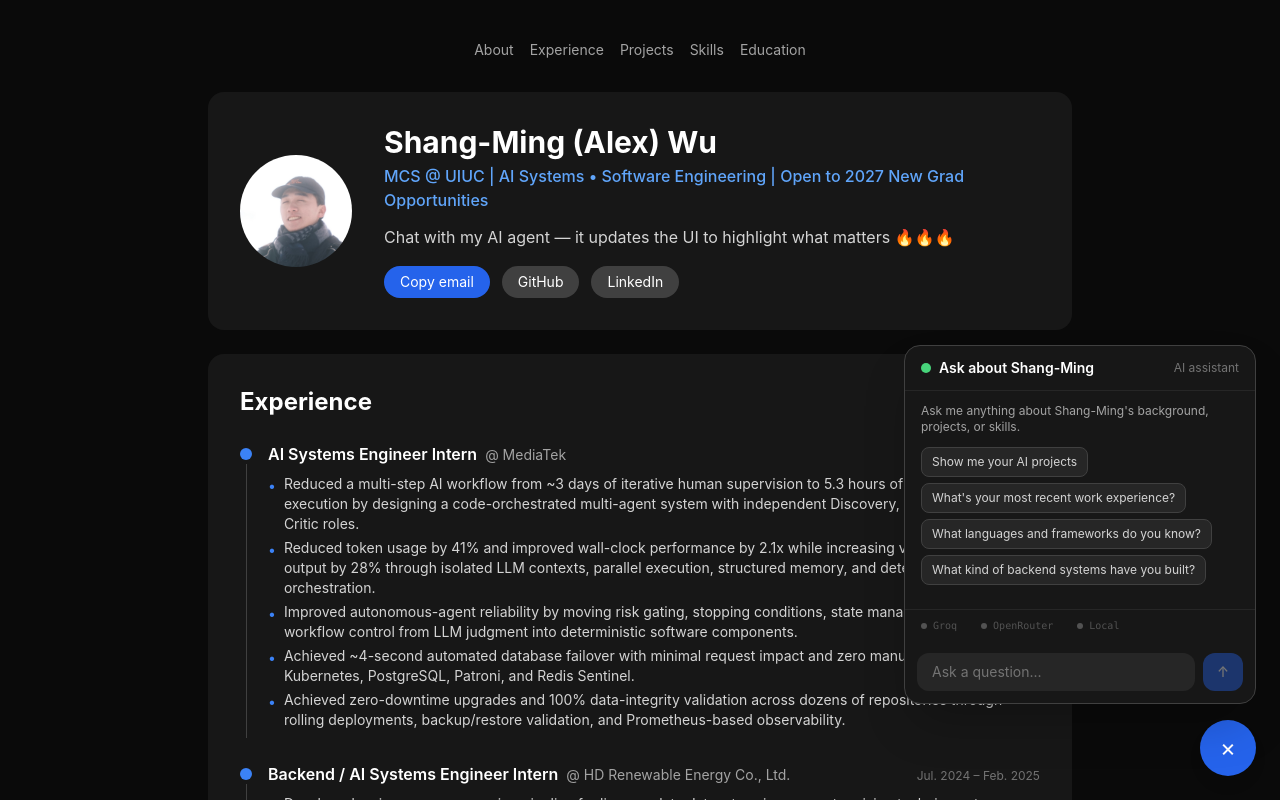
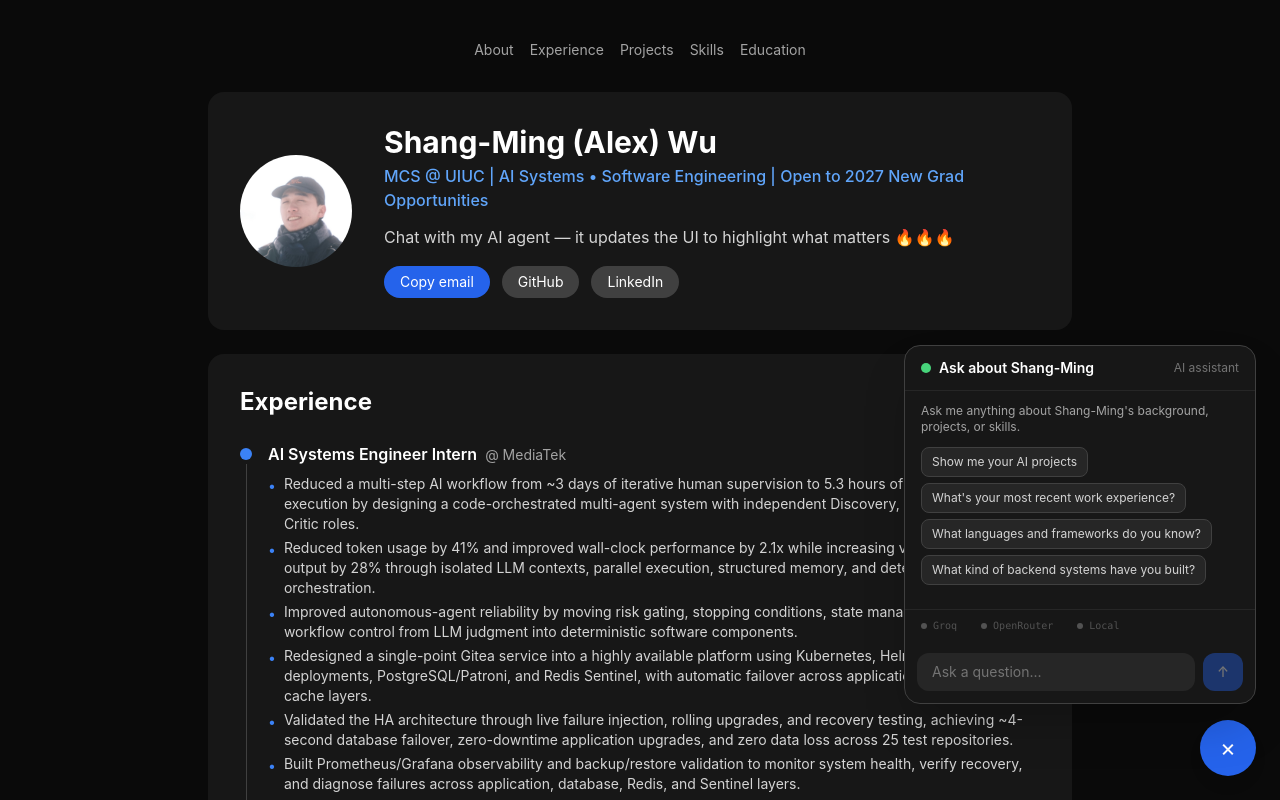
Before and after one commit to Alex-Wu1122/ai-agent-website, a Next.js app: page / in a window 1280 px wide. Shown: the top 800 px of the page. Built offline with nearby package versions, Linux system fonts and the light colour scheme.

Commit message:
Update resume.ts

```diff
--- a/src/data/resume.ts
+++ b/src/data/resume.ts
@@ -4,13 +4,14 @@ export const experience: Experience[] = [
   {
     company: "MediaTek",
     role: "AI Systems Engineer Intern",
-    period: "Aug. 2026 – Sep. 2026",
+    period: "Jun. 2026 – Aug. 2026",
     bullets: [
       "Reduced a multi-step AI workflow from ~3 days of iterative human supervision to 5.3 hours of largely unattended execution by designing a code-orchestrated multi-agent system with independent Discovery, Execution, and Critic roles.",
       "Reduced token usage by 41% and improved wall-clock performance by 2.1x while increasing validated workflow output by 28% through isolated LLM contexts, parallel execution, structured memory, and deterministic orchestration.",
       "Improved autonomous-agent reliability by moving risk gating, stopping conditions, state management, and workflow control from LLM judgment into deterministic software components.",
-      "Achieved ~4-second automated database failover with minimal request impact and zero manual intervention using Kubernetes, PostgreSQL, Patroni, and Redis Sentinel.",
-      "Achieved zero-downtime upgrades and 100% data-integrity validation across dozens of repositories through rolling deployments, backup/restore validation, and Prometheus-based observability.",
+      "Redesigned a single-point Gitea service into a highly available platform using Kubernetes, Helm-based templated deployments, PostgreSQL/Patroni, and Redis Sentinel, with automatic failover across application, database, and cache layers.",
+      "Validated the HA architecture through live failure injection, rolling upgrades, and recovery testing, achieving ~4-second database failover, zero-downtime application upgrades, and zero data loss across 25 test repositories.",
+      "Built Prometheus/Grafana observability and backup/restore validation to monitor system health, verify recovery, and diagnose failures across application, database, Redis, and Sentinel layers."
     ],
   },
   {
```
